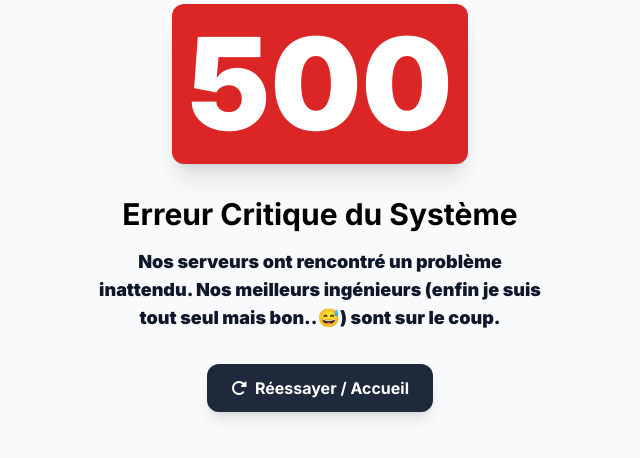
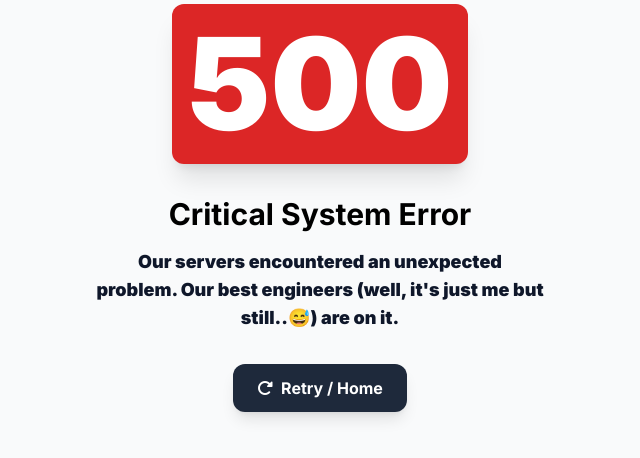
Before and after one commit to ClementLazzarini/WhichGame, a Django app: template templates/500.html in a window 1280 px wide. Shown: the part 192-650 px from the top of the page, without its empty margins (320-960 px from the left). Run offline with Django 4.2, Linux system fonts and the light colour scheme; the template is opened without the code that fills it, so the values that code supplies are empty; some libraries are stand-ins or nearby versions.

Commit message:
feat(i18n): translate 404 and 500 error pages
- Add i18n tags to custom 404 and 500 HTML templates
- Set English as the base language with fallback (LANGUAGE_CODE|default:'en')
- Add corresponding French translations to django.po

```diff
--- a/templates/500.html
+++ b/templates/500.html
@@ -1,9 +1,10 @@
+{% load i18n %}
 <!DOCTYPE html>
-<html lang="fr">
+<html lang="{{ LANGUAGE_CODE|default:'en' }}">
 <head>
     <meta charset="UTF-8">
     <meta name="viewport" content="width=device-width, initial-scale=1.0">
-    <title>Erreur Serveur - 500</title>
+    <title>{% trans "Server Error - 500" %}</title>
     <script src="https://cdn.tailwindcss.com"></script>
     <link rel="stylesheet" href="https://cdnjs.cloudflare.com/ajax/libs/font-awesome/6.4.0/css/all.min.css">
     <link href="https://fonts.googleapis.com/css2?family=Inter:wght@400;700;900&display=swap" rel="stylesheet">
@@ -18,13 +19,13 @@
             500
         </div>
         <h1 class="text-3xl text-black font-bold mb-4 mt-8">
-            Erreur Critique du Système
+            {% trans "Critical System Error" %}
         </h1>
         <p class="text-slate-900 mb-8 max-w-md font-black text-lg">
-            Nos serveurs ont rencontré un problème inattendu. Nos meilleurs ingénieurs (enfin je suis tout seul mais bon..😅) sont sur le coup.
+            {% trans "Our servers encountered an unexpected problem. Our best engineers (well, it's just me but still..😅) are on it." %}
         </p>
         <a href="/" class="px-6 py-3 bg-slate-800 hover:bg-slate-700 text-white font-bold rounded-xl transition-all font-black shadow-lg flex items-center">
-            <i class="fa-solid fa-rotate-right mr-2"></i> Réessayer / Accueil
+            <i class="fa-solid fa-rotate-right mr-2"></i> {% trans "Retry / Home" %}
         </a>
     </div>
 
```
Also changed, not shown: templates/404.html (+6 -5 lines), locale/fr/LC_MESSAGES/django.po, 1 other file.
